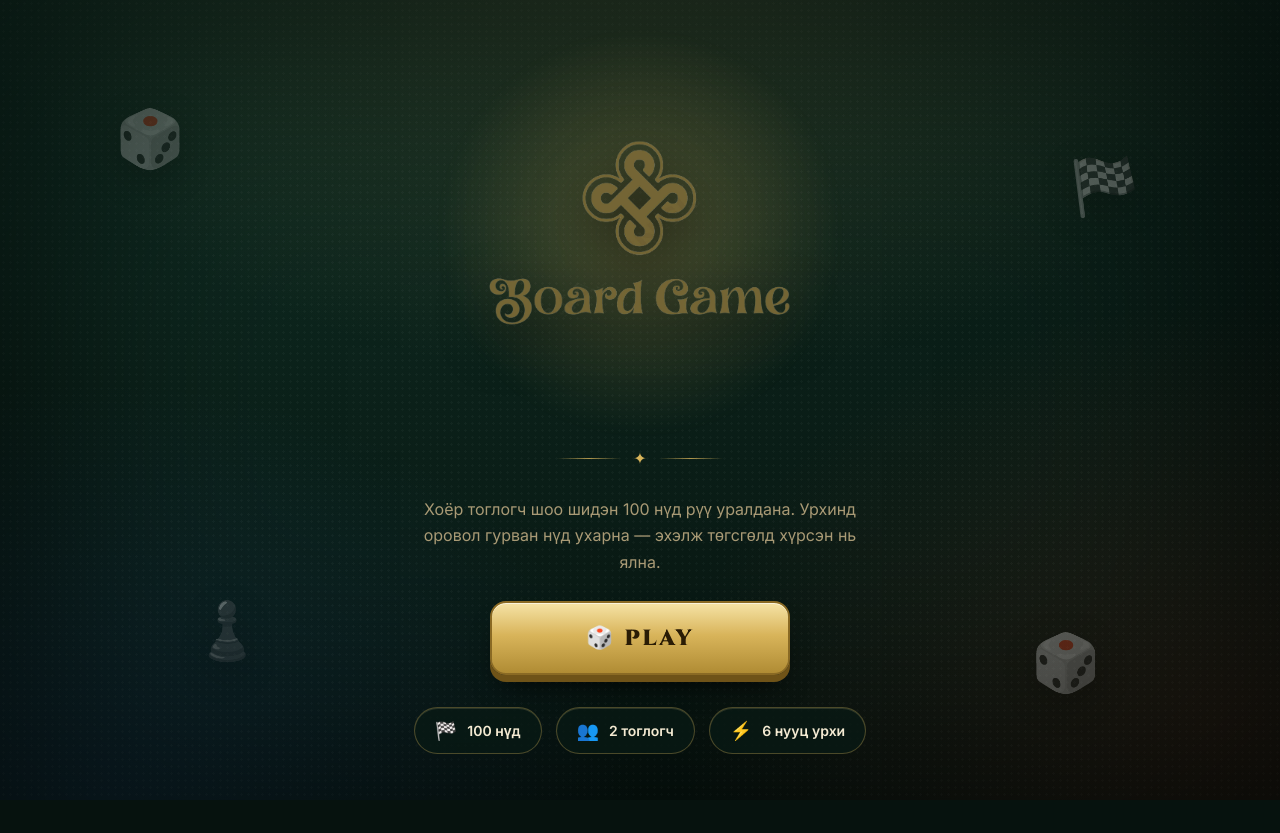
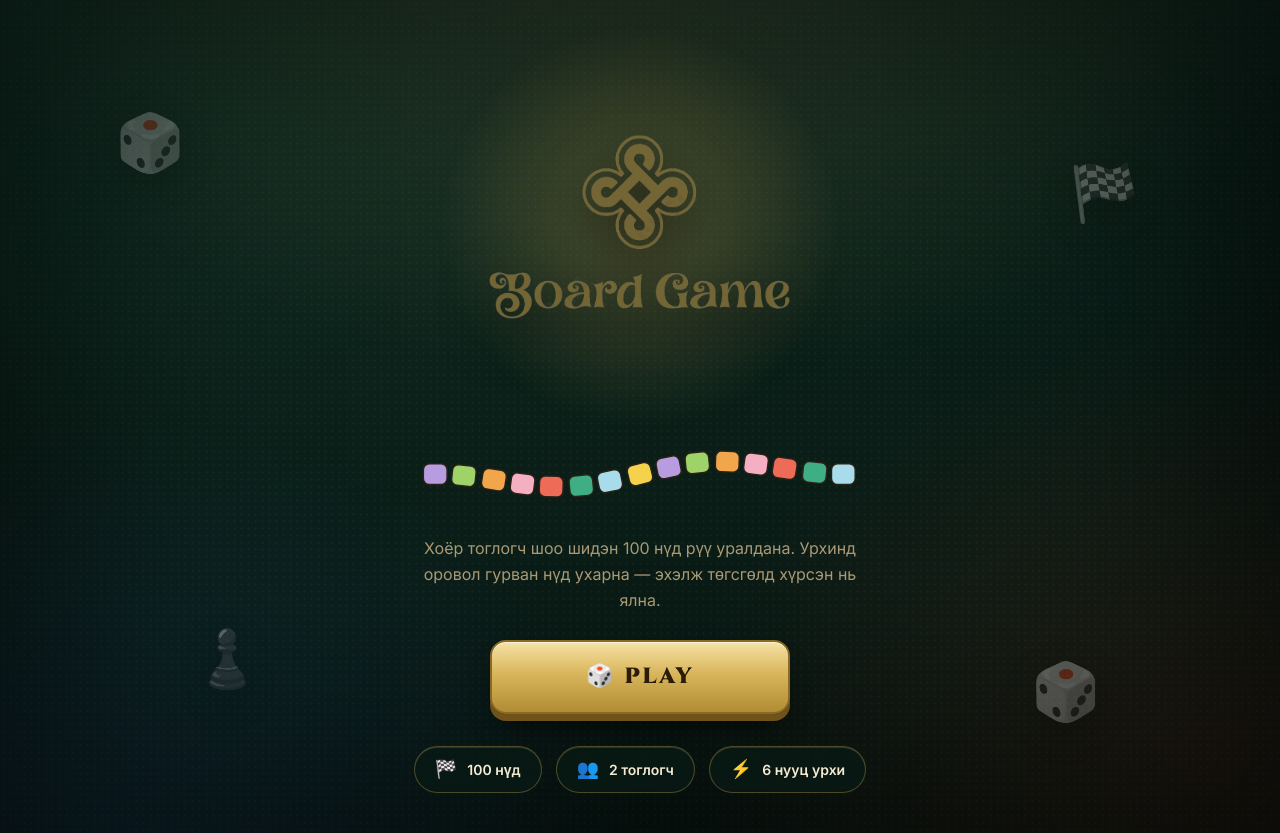
Before and after one commit to 2gooNo/Board-Game, a Next.js app: page / in a window 1280 px wide. Before the commit the page ends 800 px from the top, so only its background shows below. Built offline with nearby package versions, Linux system fonts and the light colour scheme.

Commit message:
feat(home): introduce miniature winding track graphic with SVG tiles as a decorative divider on the landing page

```diff
--- a/src/app/Board-game/BoardGame.css
+++ b/src/app/Board-game/BoardGame.css
@@ -23,8 +23,9 @@
 }
 
 .brand img {
-  height: 62px;
+  height: 108px;
   width: auto;
+  margin: -18px 0;
   filter: drop-shadow(0 8px 14px rgba(0, 0, 0, 0.7));
 }
 
--- a/src/app/Board-game/page.js
+++ b/src/app/Board-game/page.js
@@ -7,12 +7,12 @@ import "./BoardGame.css";
 /* ---------------- board geometry ---------------- */
 
 const VIEW_W = 1120;
-const VIEW_H = 880;
+const VIEW_H = 810;
 
 const ROWS = 5;
 const X_START = 150;
 const X_END = 970;
-const Y_START = 120;
+const Y_START = 105;
 const ROW_GAP = 158;
 const TURN_R = ROW_GAP / 2;
 const WAVE = 34;
--- a/src/app/HomePage/page.js
+++ b/src/app/HomePage/page.js
@@ -2,6 +2,43 @@
 
 import style from "./HomePage.module.css";
 import Link from "next/link";
+
+const TILE_COLORS = [
+  "#b79ce0",
+  "#9ed36a",
+  "#f2a64c",
+  "#f4afc2",
+  "#ee6c57",
+  "#3fae84",
+  "#a9dceb",
+  "#f5d24c",
+];
+
+// a miniature of the winding board path, used as the divider
+const MINI_TILES = (() => {
+  const pts = [];
+  for (let s = 0; s <= 300; s++) {
+    const t = s / 300;
+    pts.push({
+      x: 34 + 552 * t,
+      y: 46 + 22 * Math.sin(2 * Math.PI * t) * Math.sin(Math.PI * t),
+    });
+  }
+
+  const count = 15;
+  const out = [];
+  for (let k = 0; k < count; k++) {
+    const i = Math.round((k / (count - 1)) * (pts.length - 2));
+    const p0 = pts[i];
+    const p1 = pts[i + 1];
+    out.push({
+      x: p0.x,
+      y: p0.y,
+      angle: (Math.atan2(p1.y - p0.y, p1.x - p0.x) * 180) / Math.PI,
+    });
+  }
+  return out;
+})();
 
 export default function HomePage() {
   return (
@@ -17,7 +54,25 @@ export default function HomePage() {
             <img src="/logo.png" alt="Board Game" className={style.logo} />
           </div>
 
-          <div className="rule-orn">✦</div>
+          <svg className={style.miniTrack} viewBox="0 0 620 92" aria-hidden="true">
+            {MINI_TILES.map((tile, i) => (
+              <g
+                key={i}
+                transform={`translate(${tile.x} ${tile.y}) rotate(${tile.angle})`}
+              >
+                <rect
+                  x={-16}
+                  y={-14}
+                  width={32}
+                  height={28}
+                  rx={8}
+                  fill={TILE_COLORS[i % TILE_COLORS.length]}
+                  stroke="#2b2118"
+                  strokeWidth={2}
+                />
+              </g>
+            ))}
+          </svg>
 
           <p className={style.tagline}>
             Хоёр тоглогч шоо шидэн 100 нүд рүү уралдана. Урхинд оровол гурван
```
